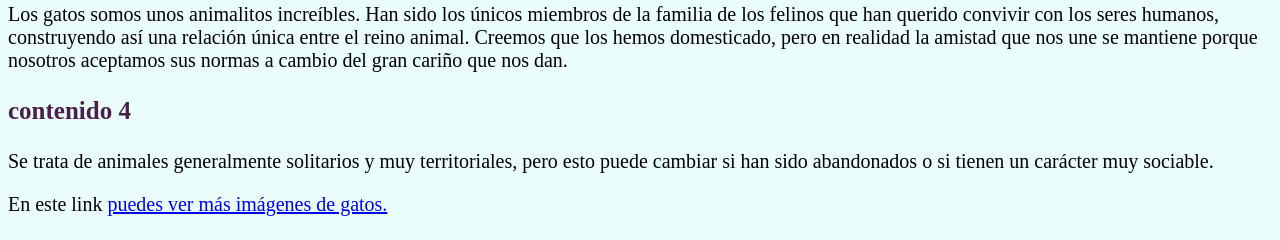
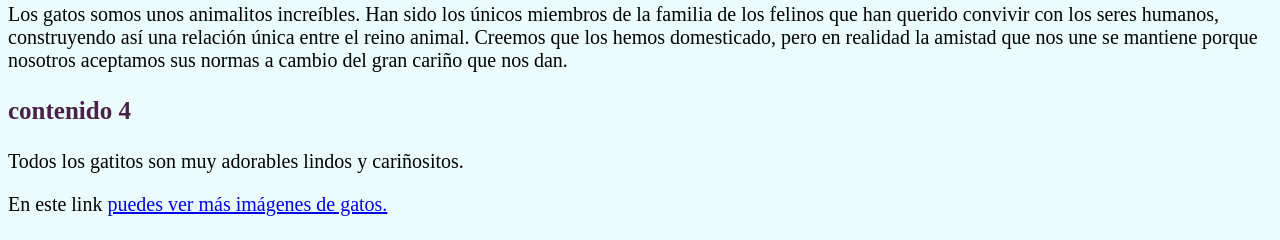
Before and after one commit to vero24mamani/veronica, a plain HTML site: page index.html in a window 1280 px wide. Shown: the part 1669-1909 px from the top of the page. Drawn offline with Linux system fonts and the light colour scheme.

Commit message:
tercer commit desde la rama test

```diff
--- a/index.html
+++ b/index.html
@@ -108,8 +108,7 @@
             normas a cambio del gran cariño que nos dan.</p>
 
         <h3 id="parrafo-4">contenido 4</h3>
-        <p>Se trata de animales generalmente solitarios y muy territoriales, pero esto puede cambiar si han sido
-            abandonados o si tienen un carácter muy sociable. </p>
+        <p>Todos los gatitos son muy adorables lindos y cariñositos. </p>
 
         <!--Crear enlaces externos-->
         <p>En este link <a href="https://bit.ly/3zh6lyu" target="_blank" rel="noopener noreferrer">puedes ver más
```
